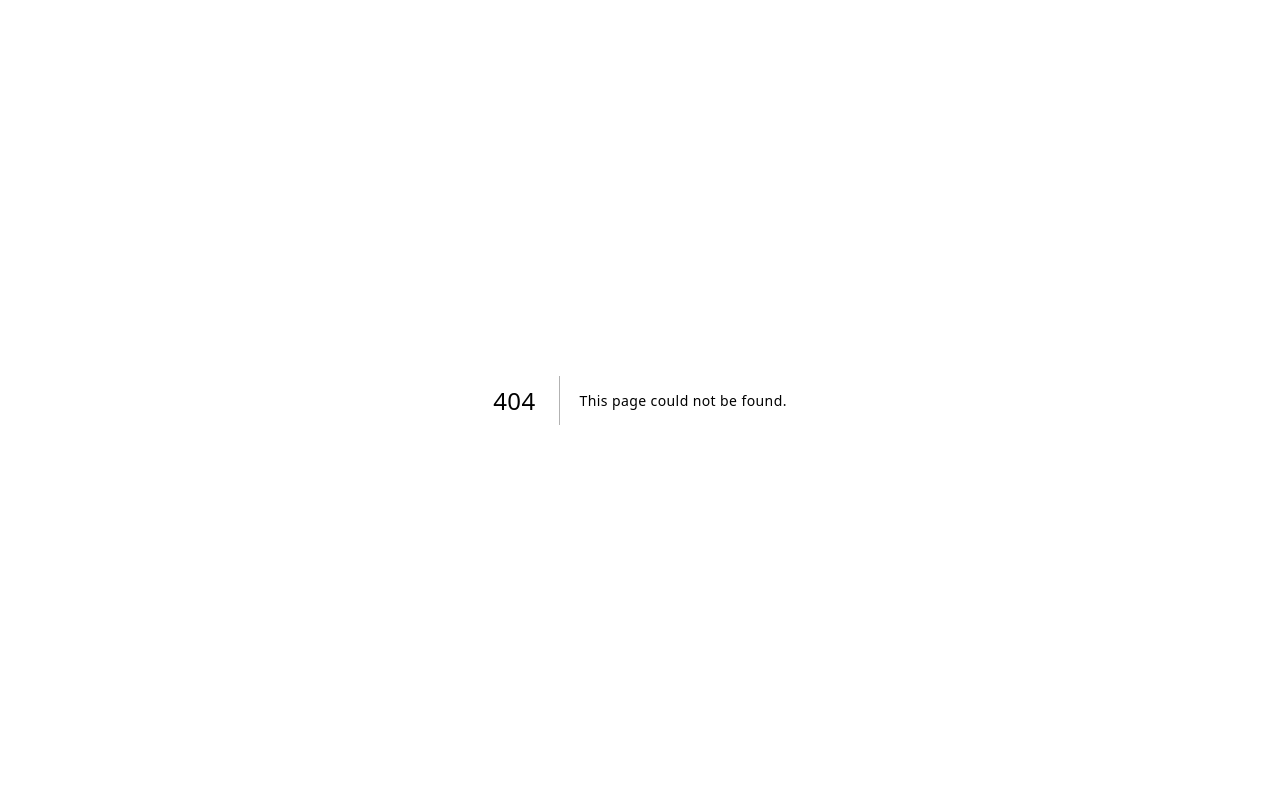
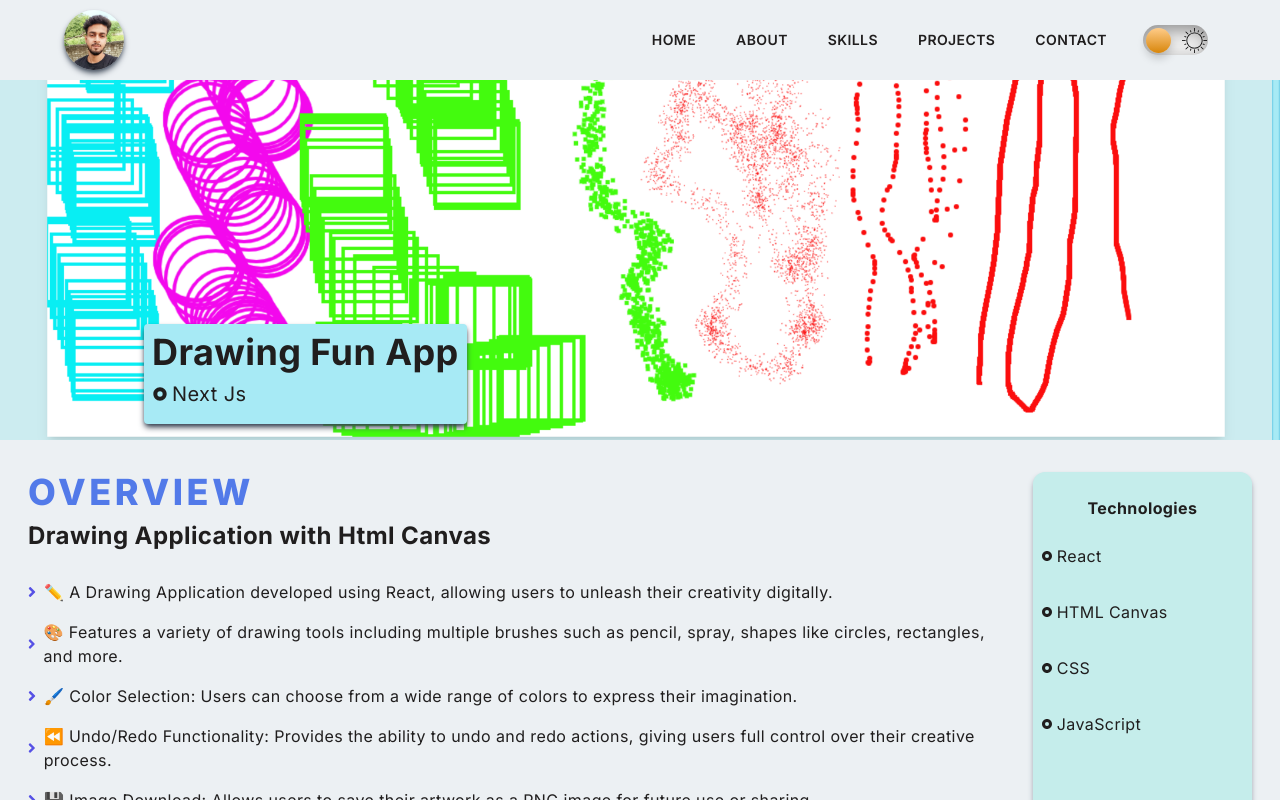
Before and after one commit to lonewolf-hub/my-portfolio, a Next.js app: page /drawing-app in a window 1280 px wide. Before the commit this address had no page. Shown: the top 800 px of the page. Built offline with nearby package versions, Linux system fonts and the light colour scheme.

Commit message:
drawing app added to projects

```diff
--- a/src/app/core/components/projects/Projects.tsx
+++ b/src/app/core/components/projects/Projects.tsx
@@ -18,6 +18,7 @@ const Projects = () => {
           <Projectitems title='React Movie App' backgroundImg={"/assets/projects/movieapp.png"} projectUrl='/movie-app' stack="React Js" />
           <Projectitems title='Ambulance Booking App' backgroundImg={"/assets/projects/ambulance.png"} projectUrl='/ambulance' stack="Next Js" />
           <Projectitems title='MERN E-Commerce' backgroundImg={"/assets/projects/banner1.png"} projectUrl='/mern-ecommerce' stack="React-Js" />
+          <Projectitems title='Drawing App' backgroundImg={"/assets/projects/drawingapp.png"} projectUrl='/drawing-app' stack="Next Js" />
         </div>
       </div>
     </div>
--- /dev/null
+++ b/src/app/drawing-app/page.tsx
@@ -0,0 +1,35 @@
+import React from 'react';
+import ProjectDetail from '../core/components/projects/components/ProjectDetail';
+import Navbar from '../core/components/navbar/Navbar';
+
+const DrawingApp = () => {
+  const technologies = ['React', 'HTML Canvas', 'CSS', 'JavaScript'];
+
+  return (
+    <div>
+      <Navbar />
+      <ProjectDetail
+        imageSrc='/assets/projects/drawingapp.png'
+        heading='Drawing Application with Html Canvas'
+        projectName='Drawing Fun App'
+        projectStack='Next Js'
+        description={[
+          '✏️ A Drawing Application developed using React, allowing users to unleash their creativity digitally.',
+          '🎨 Features a variety of drawing tools including multiple brushes such as pencil, spray, shapes like circles, rectangles, and more.',
+          '🖌️ Color Selection: Users can choose from a wide range of colors to express their imagination.',
+          '⏪ Undo/Redo Functionality: Provides the ability to undo and redo actions, giving users full control over their creative process.',
+          '💾 Image Download: Allows users to save their artwork as a PNG image for future use or sharing.',
+          '🚫 Eraser Tool: Includes an eraser option for precise editing and corrections on the canvas.',
+          '📢 Toast Notifications: Interactive toast notifications enhance user experience and provide feedback on actions.',
+          '📝 Share Feedback: Users can share their feedback or suggest changes to improve the app further.',
+          'Let your creativity flow and enjoy the endless possibilities of digital art!',
+        ]}
+        demoLink='https://drawing-canvas-app.vercel.app/'
+        codeLink='https://github.com/lonewolf-hub/signature-app'
+        technologies={technologies}
+      />
+    </div>
+  );
+};
+
+export default DrawingApp;
```
Also changed, not shown: public/assets/projects/drawingapp.png (added).
